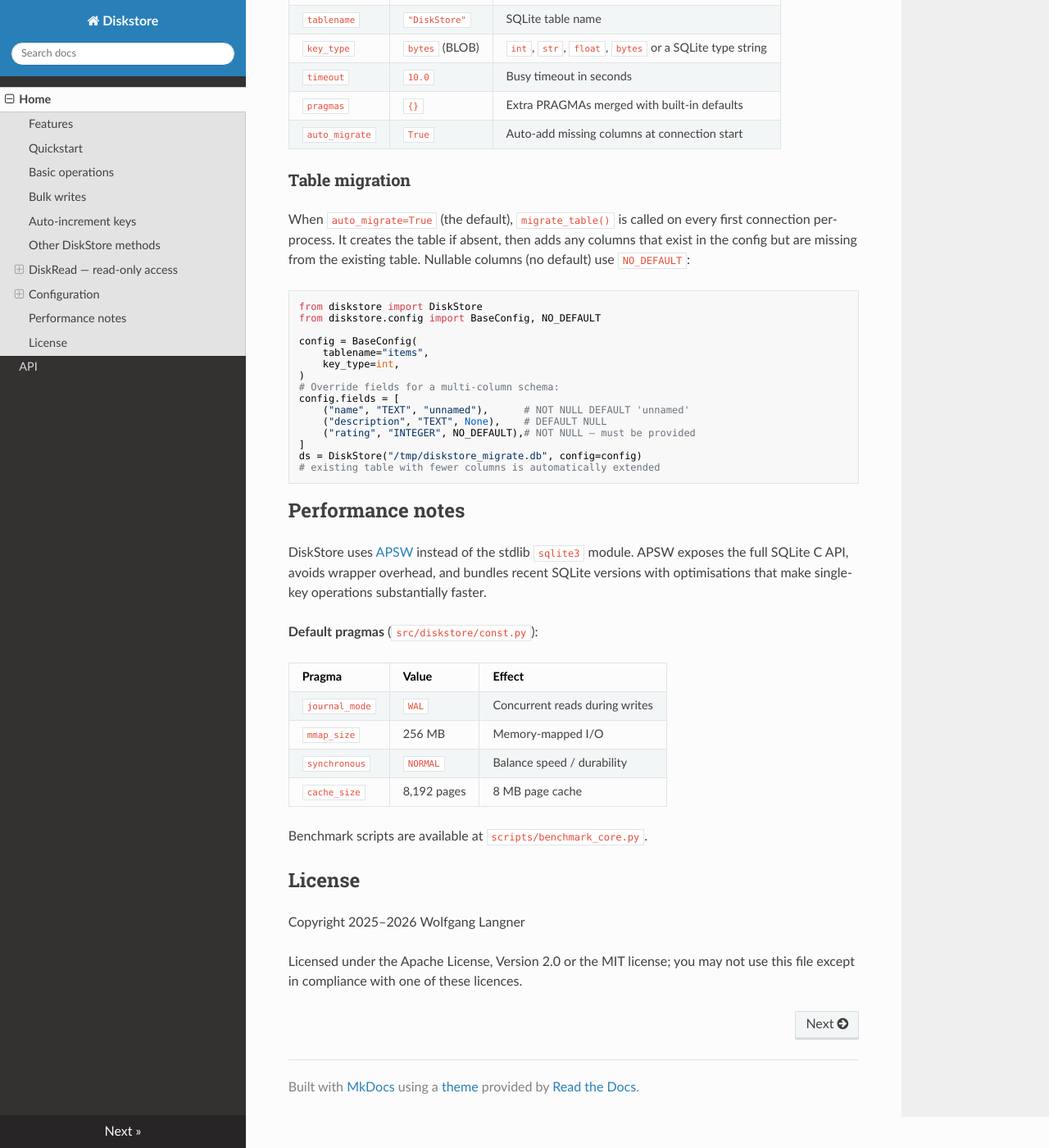
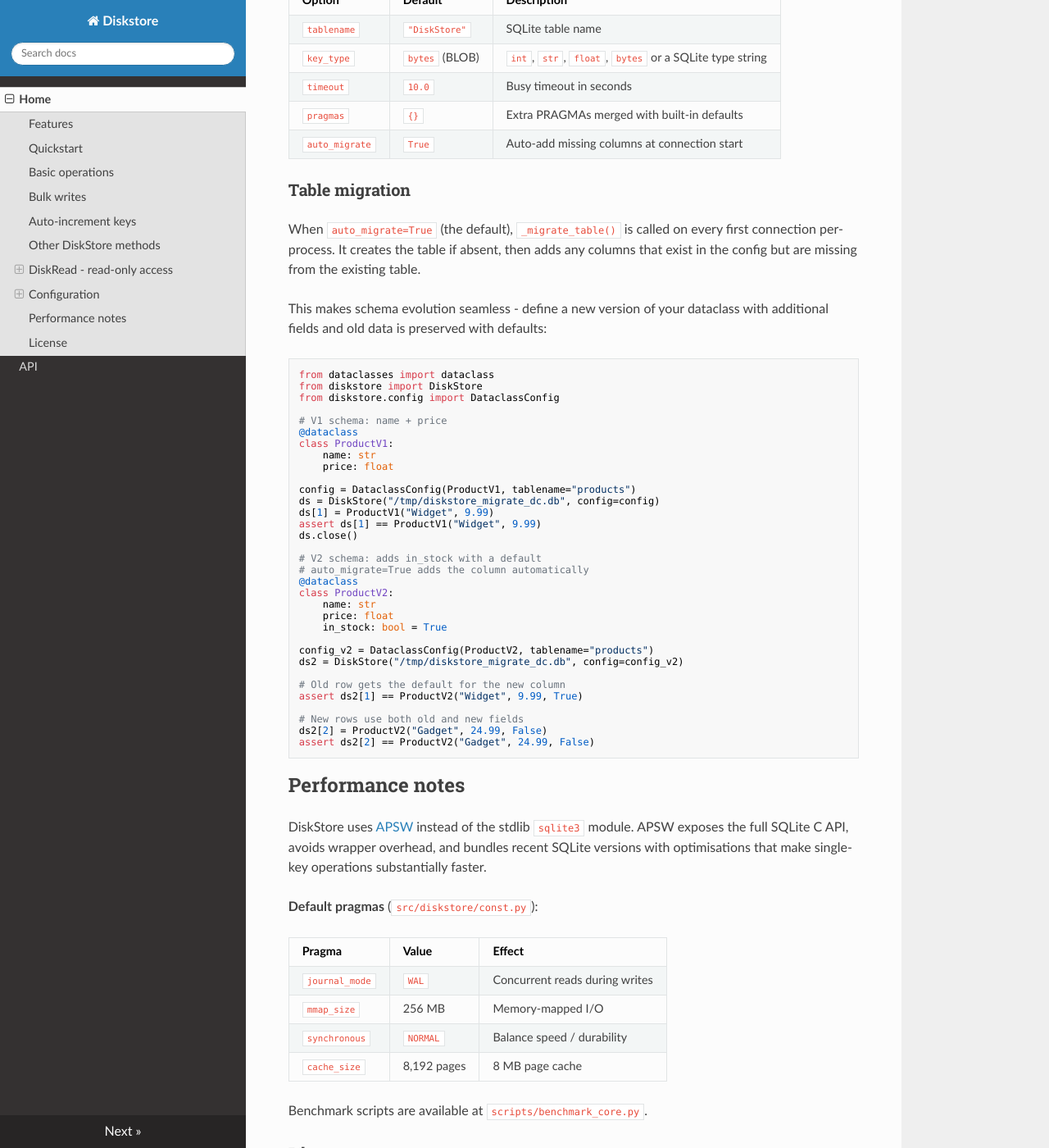
Before and after one commit to tds333/diskstore, an MkDocs documentation site: the page built from docs/index.md, in a window 1280 px wide and 1400 px high, scrolled down 4653 px. Shown: the whole window at 82% size. Built offline with MkDocs 1.6.1, drawn with Linux system fonts in a browser that asks for light colours; nearby versions of some CDN libraries; some of the changed text lies outside the part shown.

Commit message:
migrate table method should not be public

````diff
--- a/docs/index.md
+++ b/docs/index.md
@@ -1,4 +1,6 @@
-# DiskStore — SQLite-backed `MutableMapping` / `Mapping` storage
+# DiskStore
+
+SQLite-backed `MutableMapping` / `Mapping` storage
 
 Fast disk storage built on top of the [APSW](https://rogerbinns.github.io/apsw/) SQLite
 wrapper.  Keys and values are serialised via a pluggable configuration system
@@ -139,7 +141,7 @@ ro = ds.get_readonly_instance()
 assert "three" in ro
 ```
 
-## `DiskRead` — read-only access
+## `DiskRead` - read-only access
 
 `DiskRead` is a lightweight `Mapping` implementation that opens the database
 read‑only:
@@ -181,9 +183,9 @@ with DiskRead("/tmp/diskstore_bulk.db") as ds:
 
 The config system controls how keys and values are stored in SQLite columns.
 
-### `BaseConfig` — single BLOB column
+### `BaseConfig` - single BLOB column
 
-The default — stores values as raw SQLite BLOBs:
+The default - stores values as raw SQLite BLOBs:
 
 ```python
 from diskstore import DiskStore
@@ -195,7 +197,7 @@ ds["msg"] = "hello"
 assert ds["msg"] == "hello"
 ```
 
-### `JsonConfig` — JSON-serialised TEXT column
+### `JsonConfig` - JSON-serialised TEXT column
 
 ```python
 from diskstore import DiskStore
@@ -207,7 +209,7 @@ ds["nested"] = {"a": [1, 2, 3]}
 assert ds["nested"] == {"a": [1, 2, 3]}
 ```
 
-### `NamedTupleConfig` — one column per field
+### `NamedTupleConfig` - one column per field
 
 ```python
 from typing import NamedTuple
@@ -225,7 +227,7 @@ pt = ds["origin"]
 assert pt.x == 0.0 and pt.y == 0.0
 ```
 
-### `DataclassConfig` — one column per field
+### `DataclassConfig` - one column per field
 
 ```python
 from dataclasses import dataclass
@@ -244,7 +246,7 @@ item = ds["widget"]
 assert item.name == "Widget" and item.price == 9.99
 ```
 
-### `PydanticConfig` — JSON-serialised model column
+### `PydanticConfig` - JSON-serialised model column
 
 ```python
 from pydantic import BaseModel
@@ -277,27 +279,47 @@ Every config class accepts:
 
 ### Table migration
 
-When `auto_migrate=True` (the default), `migrate_table()` is called on every
+When `auto_migrate=True` (the default), `_migrate_table()` is called on every
 first connection per-process.  It creates the table if absent, then adds any
 columns that exist in the config but are missing from the existing table.
-Nullable columns (no default) use `NO_DEFAULT`:
+
+This makes schema evolution seamless - define a new version of your dataclass
+with additional fields and old data is preserved with defaults:
 
 ```python
+from dataclasses import dataclass
 from diskstore import DiskStore
-from diskstore.config import BaseConfig, NO_DEFAULT
+from diskstore.config import DataclassConfig
 
-config = BaseConfig(
-    tablename="items",
-    key_type=int,
-)
-# Override fields for a multi-column schema:
-config.fields = [
-    ("name", "TEXT", "unnamed"),      # NOT NULL DEFAULT 'unnamed'
-    ("description", "TEXT", None),    # DEFAULT NULL
-    ("rating", "INTEGER", NO_DEFAULT),# NOT NULL — must be provided
-]
-ds = DiskStore("/tmp/diskstore_migrate.db", config=config)
-# existing table with fewer columns is automatically extended
+# V1 schema: name + price
+@dataclass
+class ProductV1:
+    name: str
+    price: float
+
+config = DataclassConfig(ProductV1, tablename="products")
+ds = DiskStore("/tmp/diskstore_migrate_dc.db", config=config)
+ds[1] = ProductV1("Widget", 9.99)
+assert ds[1] == ProductV1("Widget", 9.99)
+ds.close()
+
+# V2 schema: adds in_stock with a default
+# auto_migrate=True adds the column automatically
+@dataclass
+class ProductV2:
+    name: str
+    price: float
+    in_stock: bool = True
+
+config_v2 = DataclassConfig(ProductV2, tablename="products")
+ds2 = DiskStore("/tmp/diskstore_migrate_dc.db", config=config_v2)
+
+# Old row gets the default for the new column
+assert ds2[1] == ProductV2("Widget", 9.99, True)
+
+# New rows use both old and new fields
+ds2[2] = ProductV2("Gadget", 24.99, False)
+assert ds2[2] == ProductV2("Gadget", 24.99, False)
 ```
 
 ## Performance notes
````
Also changed, not shown: AGENTS.md (+1 -1 lines), docs/CHANGELOG.md (+2 -2 lines), 2 other files.
